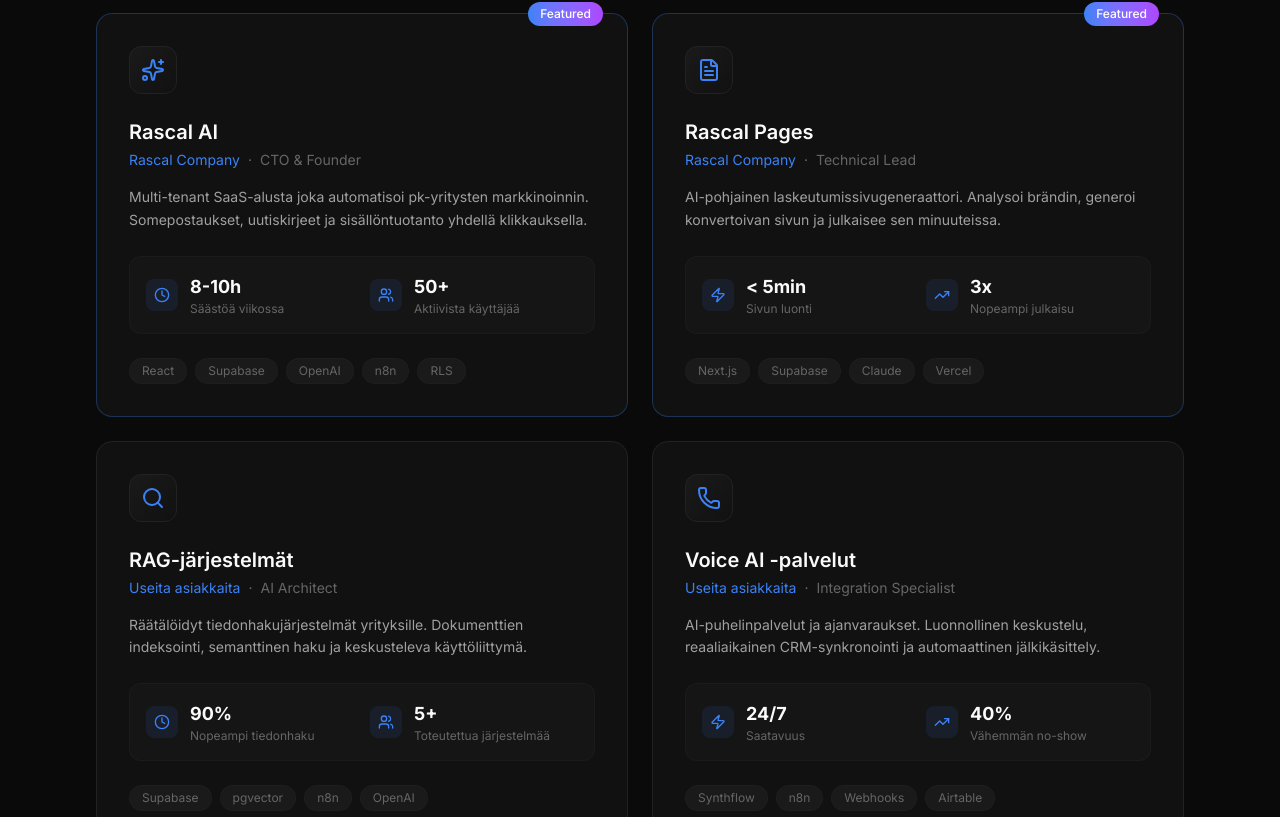
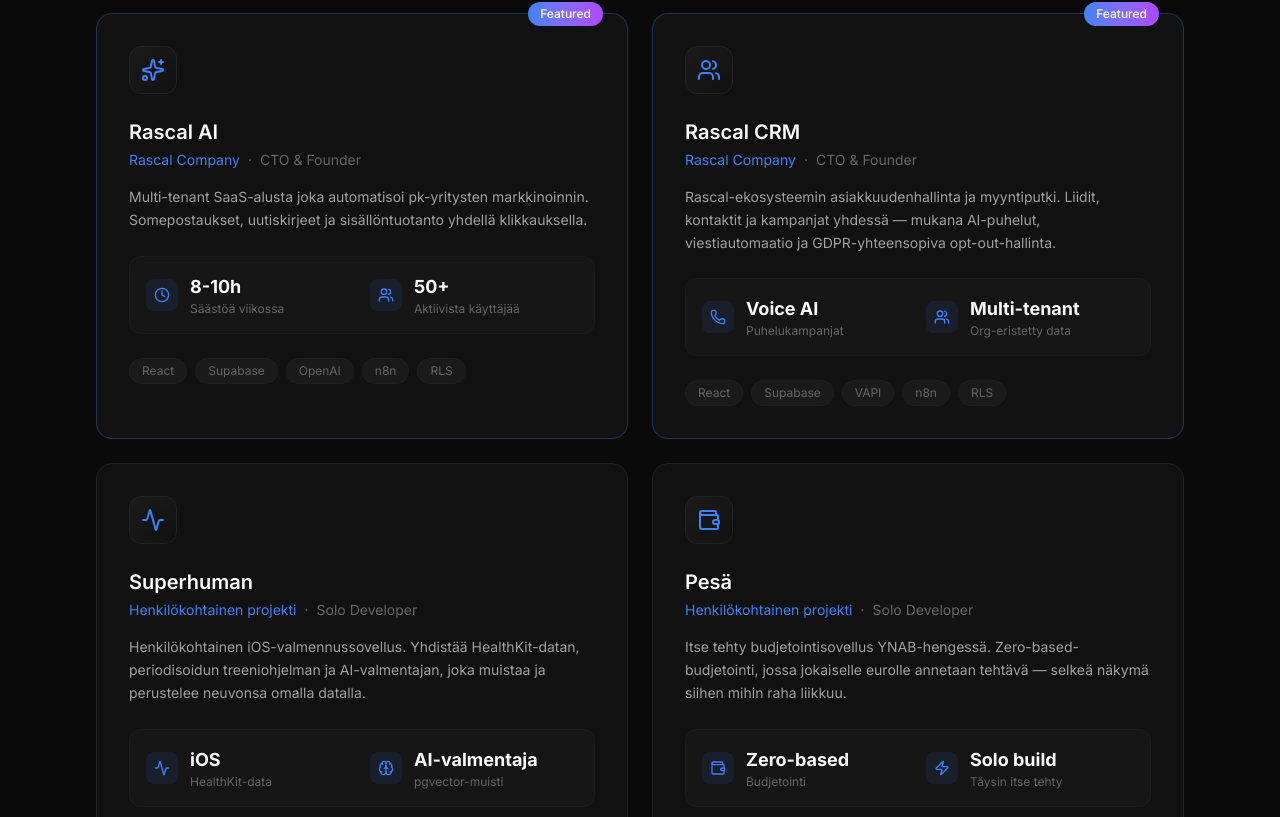
Before and after one commit to slemppa/Personal-portfolio, a React (Vite) app: page / in a window 1280 px wide. Shown: the part 1003-1820 px from the top of the page. Built offline with nearby package versions, Linux system fonts and the light colour scheme.

Commit message:
Päivitä etusivun projektikortit: Rascal AI, Rascal CRM, Superhuman, Pesä
https://claude.ai/code/session_012Sxtf5gotXZBb8GEAnBkpS

```diff
--- a/src/components/Cases.tsx
+++ b/src/components/Cases.tsx
@@ -1,4 +1,4 @@
-import { Sparkles, FileText, Search, Phone, TrendingUp, Clock, Users, Zap } from 'lucide-react'
+import { Sparkles, Phone, Clock, Users, Zap, Activity, Brain, Wallet } from 'lucide-react'
 
 const cases = [
   {
@@ -15,42 +15,42 @@ const cases = [
     featured: true
   },
   {
-    icon: FileText,
-    title: 'Rascal Pages',
+    icon: Users,
+    title: 'Rascal CRM',
     client: 'Rascal Company',
-    role: 'Technical Lead',
-    description: 'AI-pohjainen laskeutumissivugeneraattori. Analysoi brändin, generoi konvertoivan sivun ja julkaisee sen minuuteissa.',
+    role: 'CTO & Founder',
+    description: 'Rascal-ekosysteemin asiakkuudenhallinta ja myyntiputki. Liidit, kontaktit ja kampanjat yhdessä — mukana AI-puhelut, viestiautomaatio ja GDPR-yhteensopiva opt-out-hallinta.',
     results: [
-      { icon: Zap, value: '< 5min', label: 'Sivun luonti' },
-      { icon: TrendingUp, value: '3x', label: 'Nopeampi julkaisu' }
+      { icon: Phone, value: 'Voice AI', label: 'Puhelukampanjat' },
+      { icon: Users, value: 'Multi-tenant', label: 'Org-eristetty data' }
     ],
-    tech: ['Next.js', 'Supabase', 'Claude', 'Vercel'],
+    tech: ['React', 'Supabase', 'VAPI', 'n8n', 'RLS'],
     featured: true
   },
   {
-    icon: Search,
-    title: 'RAG-järjestelmät',
-    client: 'Useita asiakkaita',
-    role: 'AI Architect',
-    description: 'Räätälöidyt tiedonhakujärjestelmät yrityksille. Dokumenttien indeksointi, semanttinen haku ja keskusteleva käyttöliittymä.',
+    icon: Activity,
+    title: 'Superhuman',
+    client: 'Henkilökohtainen projekti',
+    role: 'Solo Developer',
+    description: 'Henkilökohtainen iOS-valmennussovellus. Yhdistää HealthKit-datan, periodisoidun treeniohjelman ja AI-valmentajan, joka muistaa ja perustelee neuvonsa omalla datalla.',
     results: [
-      { icon: Clock, value: '90%', label: 'Nopeampi tiedonhaku' },
-      { icon: Users, value: '5+', label: 'Toteutettua järjestelmää' }
+      { icon: Activity, value: 'iOS', label: 'HealthKit-data' },
+      { icon: Brain, value: 'AI-valmentaja', label: 'pgvector-muisti' }
     ],
-    tech: ['Supabase', 'pgvector', 'n8n', 'OpenAI'],
+    tech: ['SwiftUI', 'Supabase', 'Deno', 'pgvector', 'HealthKit'],
     featured: false
   },
   {
-    icon: Phone,
-    title: 'Voice AI -palvelut',
-    client: 'Useita asiakkaita',
-    role: 'Integration Specialist',
-    description: 'AI-puhelinpalvelut ja ajanvaraukset. Luonnollinen keskustelu, reaaliaikainen CRM-synkronointi ja automaattinen jälkikäsittely.',
+    icon: Wallet,
+    title: 'Pesä',
+    client: 'Henkilökohtainen projekti',
+    role: 'Solo Developer',
+    description: 'Itse tehty budjetointisovellus YNAB-hengessä. Zero-based-budjetointi, jossa jokaiselle eurolle annetaan tehtävä — selkeä näkymä siihen mihin raha liikkuu.',
     results: [
-      { icon: Zap, value: '24/7', label: 'Saatavuus' },
-      { icon: TrendingUp, value: '40%', label: 'Vähemmän no-show' }
+      { icon: Wallet, value: 'Zero-based', label: 'Budjetointi' },
+      { icon: Zap, value: 'Solo build', label: 'Täysin itse tehty' }
     ],
-    tech: ['Synthflow', 'n8n', 'Webhooks', 'Airtable'],
+    tech: ['React', 'TypeScript', 'Supabase', 'Vercel'],
     featured: false
   }
 ]
```
